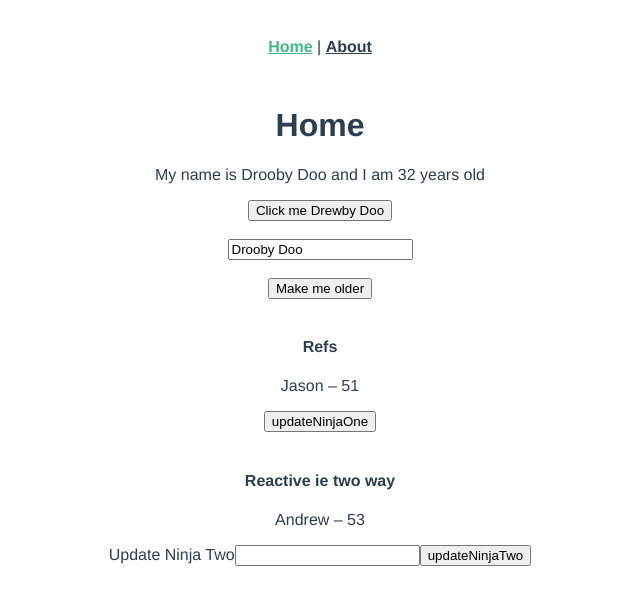
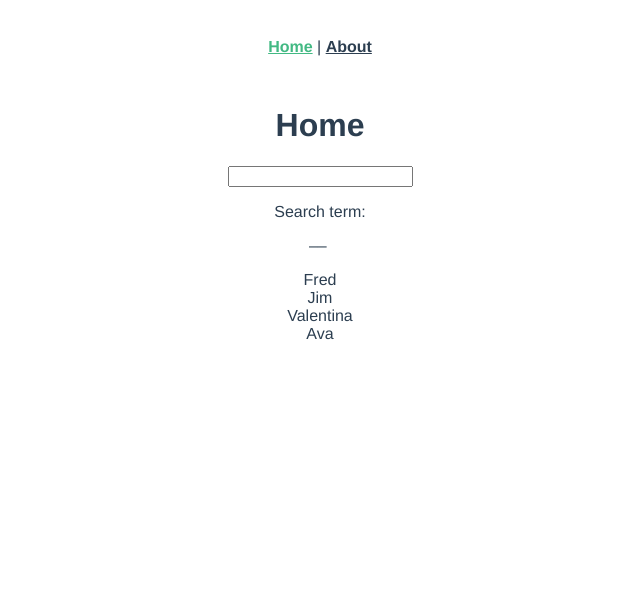
Before and after one commit to midlantica/dojo-blog, a Vue app: page / in a window 1280 px wide. Shown: the top 604 px of the page, without its empty margins (320-960 px from the left). Built offline with nearby package versions, Linux system fonts and the light colour scheme.

Commit message:
computed properties

```diff
--- a/src/views/Home.vue
+++ b/src/views/Home.vue
@@ -1,76 +1,33 @@
 <template>
   <main>
+
     <h1>Home</h1>
-    <p>My name is {{ name }} and I am {{ age }} years old</p>
-    <button @click="handleClick">Click me Drewby Doo</button>
-    <br><br>
-    <input type="text" v-model='name'>
-    <br><br>
-    <button @click="age++">Make me older</button>
-    <br><br>
-    <h4>Refs</h4>
-    <p>{{ ninjaOne.name }} – {{ ninjaOne.age }}</p>
-    <button @click="updateNinjaOne">updateNinjaOne</button>
-    <br><br>
-    <h4>Reactive ie two way</h4>
-    <p>{{ ninjaTwo.name }} – {{ ninjaTwo.age }}</p>
-    <label>Update Ninja Two</label>
-    <input @click="updateNinjaTwo">
-    <button @click="updateNinjaTwo">updateNinjaTwo</button>
+    <input type="text" v-model="search">
+    <p>Search term:</p>
+    <p>{{search || "––"}}&nbsp;</p>
+    <div v-for="name in matchingNames" :key="name">{{ name }}</div>
+
   </main>
 </template>
 
 <script>
-  import { ref, reactive } from 'vue'
+  import { computed, ref } from 'vue'
 
   export default {
     name: 'Home',
     setup() {
+      const search = ref('')
+      const names = ref(['Fred', 'Jim', 'Valentina', 'Ava' ])
 
-      const name = ref('Drooby Doo')
-      const age = ref(32)
-
-      const ninjaOne = ref({
-        name: 'Jason',
-        age: 51
+      const matchingNames = computed(() => {
+        return names.value.filter((name) => name.includes(search.value))
       })
 
-      const ninjaTwo = reactive({
-        name: 'Andrew',
-        age: 53
-      })
-
-      const updateNinjaOne = () => {
-        ninjaOne.value.age = 29
-      }
-
-      const updateNinjaTwo = () => {
-        ninjaTwo.age = 29
-      }
-
-
-      const handleClick = () => {
-        name.value = 'Freddy'
-        age.value = 35
-        // console.log(p, p.value)
-        // p.value.classList.toggle('test')
-      }
-
-      return {
-        name: name,
-        age: age,
-        handleClick,
-        ninjaOne,
-        updateNinjaOne,
-        ninjaTwo,
-        updateNinjaTwo
-      }
+      return { names, search, matchingNames }
     }
   }
 </script>
 
 <style>
-  .test {
-    color: red;
-  }
+
 </style>
```
